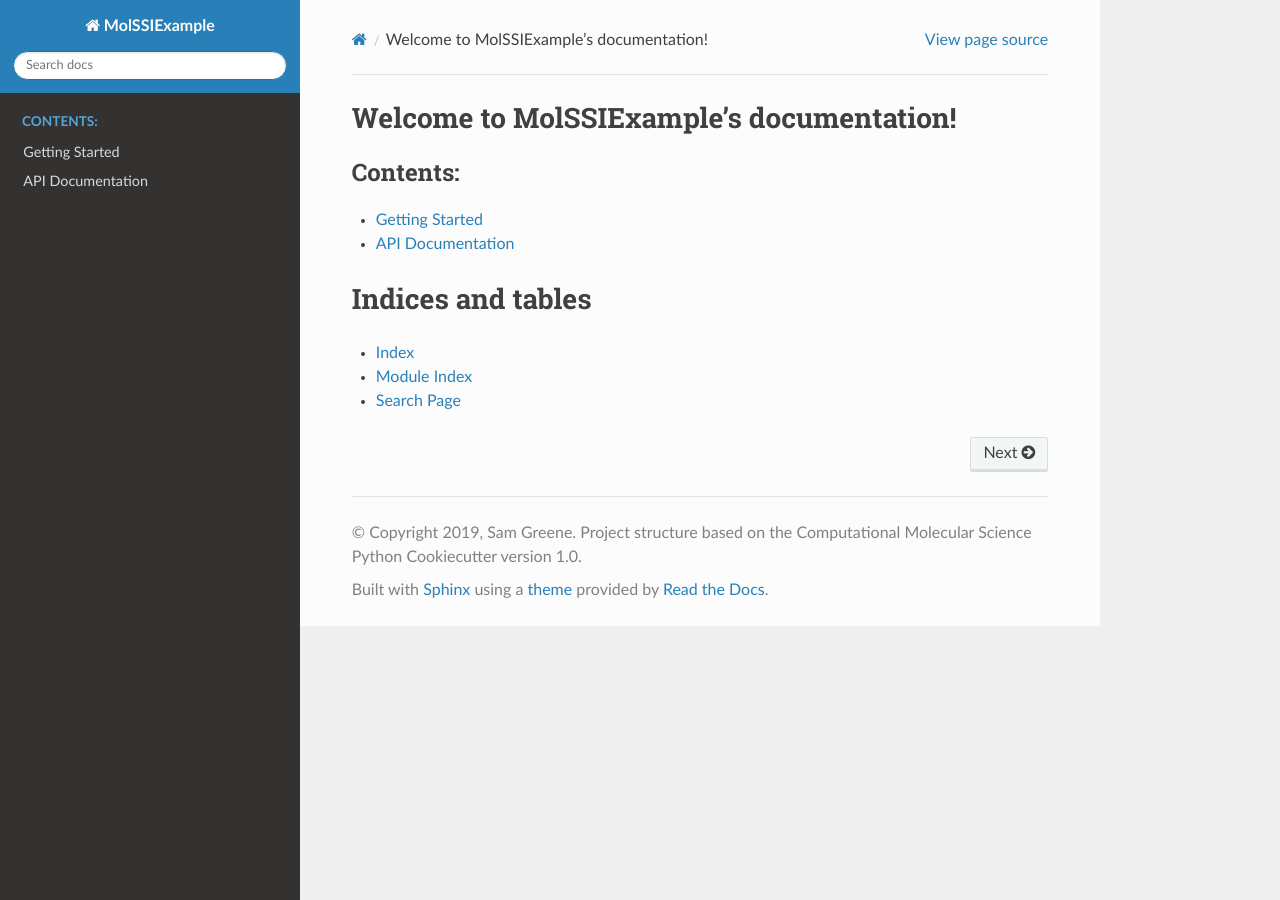
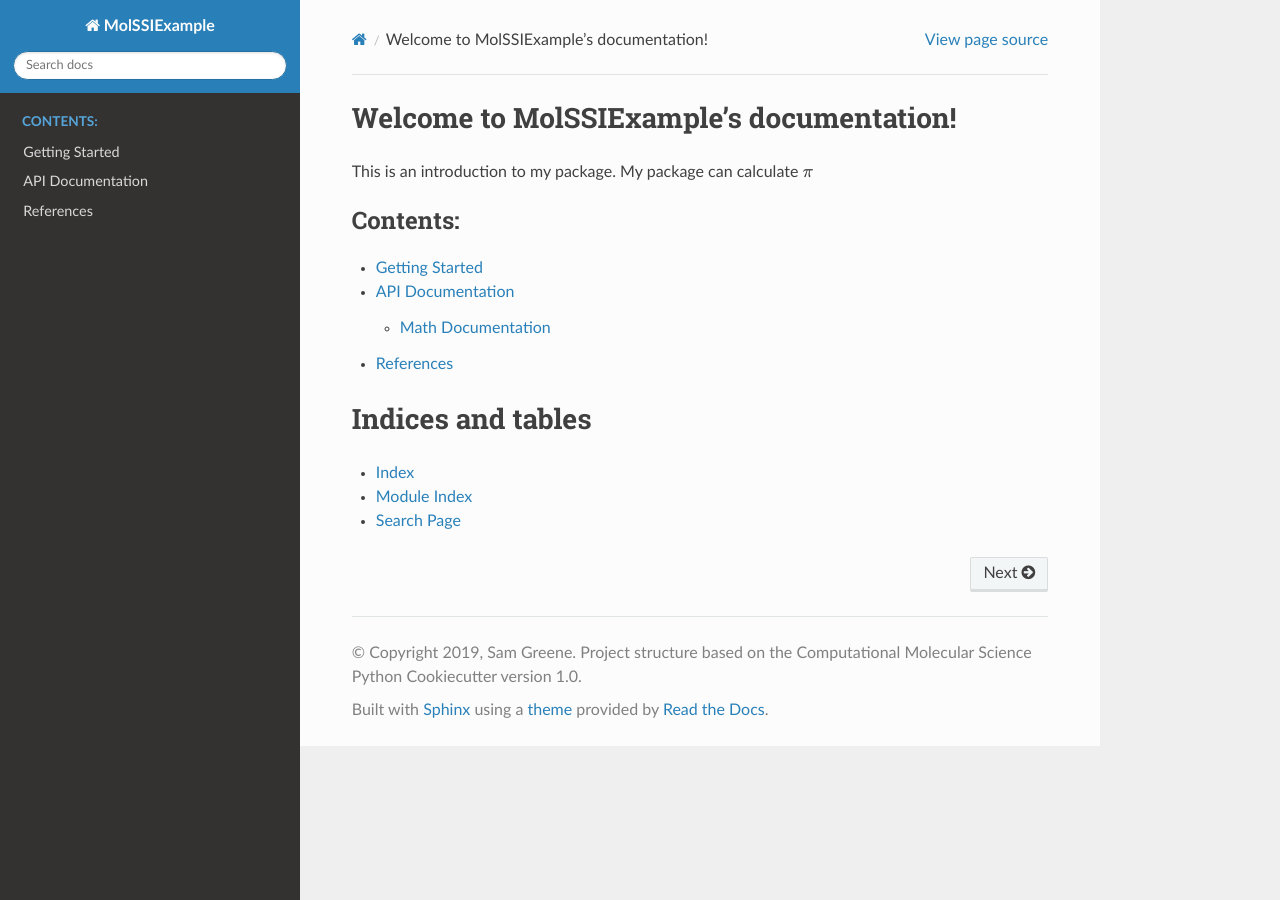
Before and after one commit to sgreene8/molssiexample, a Sphinx documentation site: the page built from docs/index.rst, in a window 1280 px wide. Built offline with Sphinx 7.4.7 and the Read the Docs theme 2.0.0, drawn with Linux system fonts in a browser that asks for light colours; the version number could not be read and is left out.

Commit message:
Add docstrings.

```diff
--- /dev/null
+++ b/docs/autosummary/molssiexample.canvas.rst
@@ -0,0 +1,6 @@
+molssiexample.canvas
+====================
+
+.. currentmodule:: molssiexample
+
+.. autofunction:: canvas
--- /dev/null
+++ b/docs/autosummary/molssiexample.math.euler.rst
@@ -0,0 +1,6 @@
+molssiexample.math.euler
+========================
+
+.. currentmodule:: molssiexample.math
+
+.. autofunction:: euler
--- /dev/null
+++ b/docs/autosummary/molssiexample.math.pi.rst
@@ -0,0 +1,6 @@
+molssiexample.math.pi
+=====================
+
+.. currentmodule:: molssiexample.math
+
+.. autofunction:: pi
--- a/docs/index.rst
+++ b/docs/index.rst
@@ -6,12 +6,16 @@
 Welcome to MolSSIExample's documentation!
 =========================================================
 
+This is an introduction to my package. My package can calculate :math:`\pi`
+
 .. toctree::
    :maxdepth: 2
    :caption: Contents:
 
    getting_started
    api
+   refs
+
 
 
 
--- /dev/null
+++ b/docs/refs.rst
@@ -0,0 +1,4 @@
+References
+==========
+
+Further information about my project can be found in my paper at <url>
```
Also changed, not shown: docs/api.rst (+10 -0 lines).
